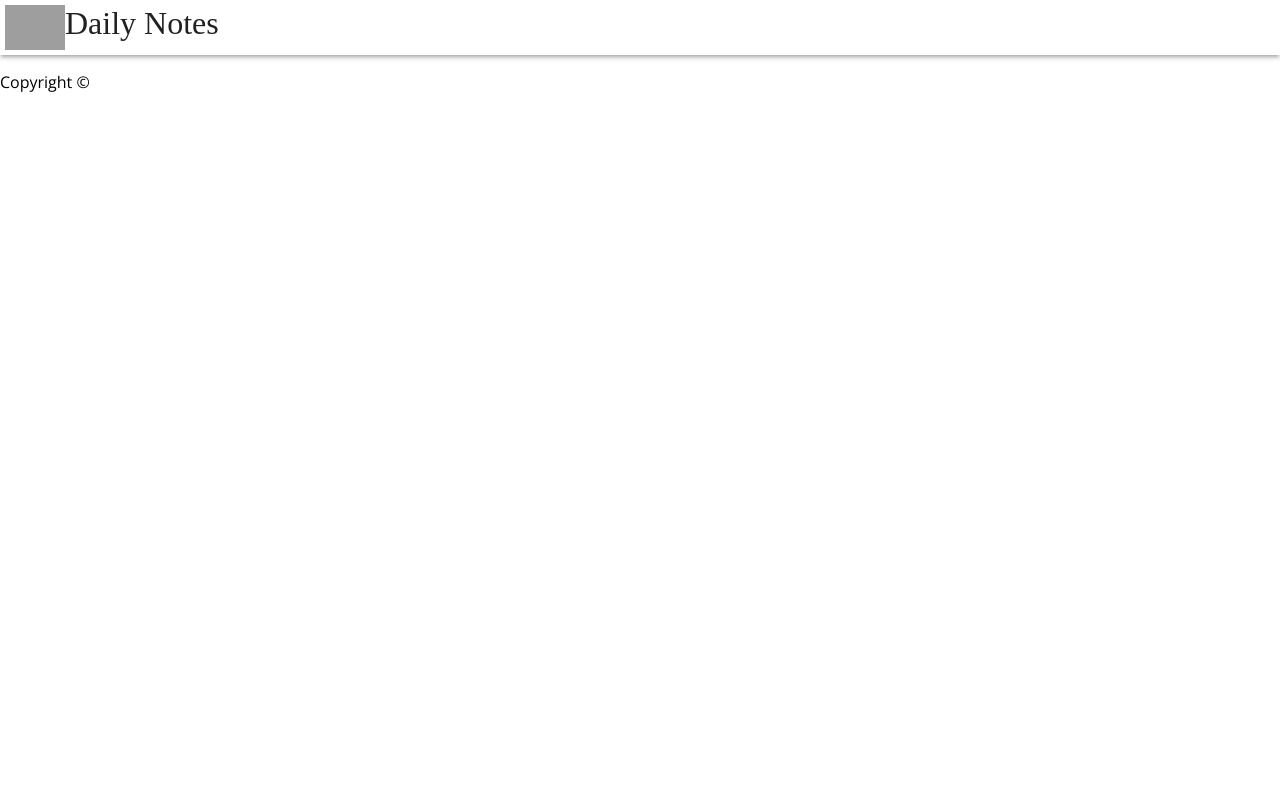
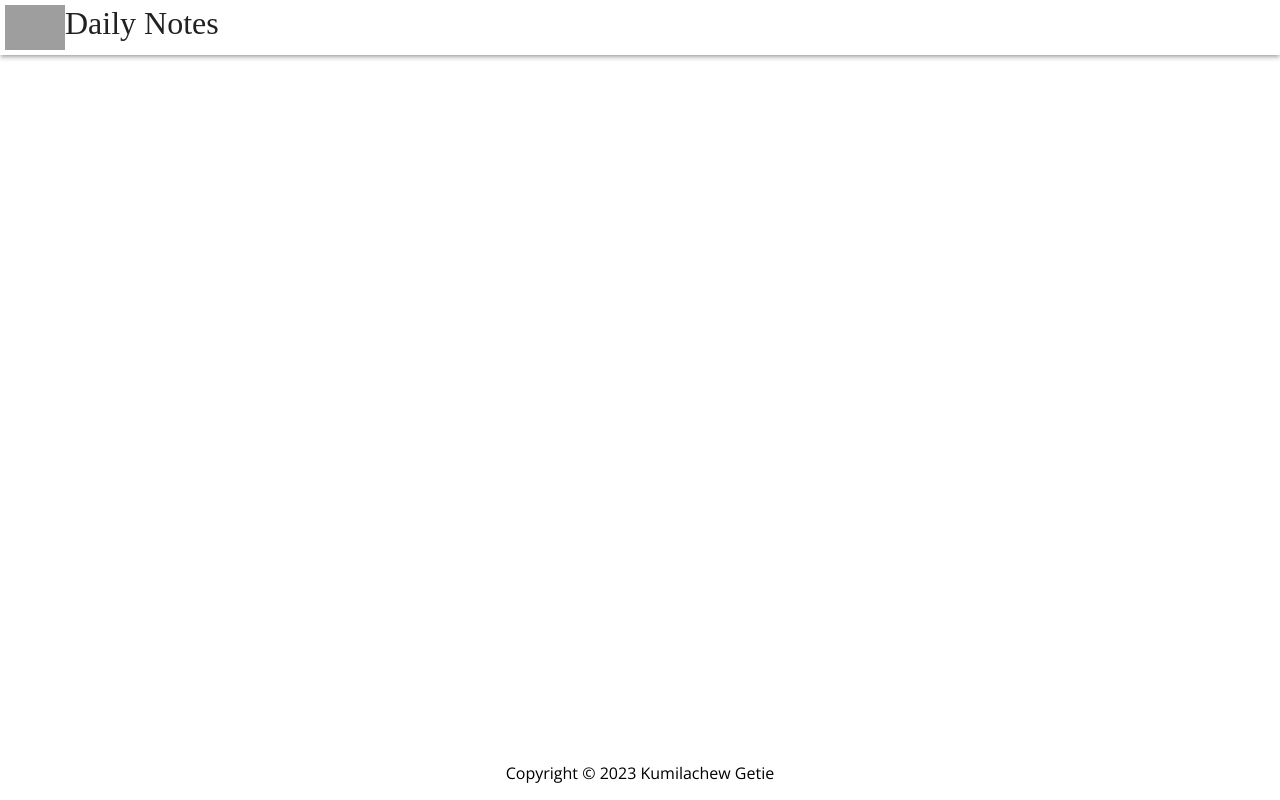
Before and after one commit to Kumilachew-g/react-daily-notes, a React (Create React App) app: page / in a window 1280 px wide. Built offline with nearby package versions, Linux system fonts and the light colour scheme; grey boxes are pictures that could not be loaded; the HTML template or start-up script is replaced by a standard one.

Commit message:
Make date dynamic and add styling fro footer component

```diff
--- a/src/components/Footer.jsx
+++ b/src/components/Footer.jsx
@@ -1,7 +1,16 @@
 function Footer() {
   return (
     <div>
-      <p>Copyright &copy;</p>
+      <p
+        style={{
+          position: 'absolute',
+          bottom: '0',
+          width: '100%',
+          textAlign: 'center',
+        }}
+      >
+        Copyright &copy; {new Date().getFullYear()} Kumilachew Getie
+      </p>
     </div>
   );
 }
```
